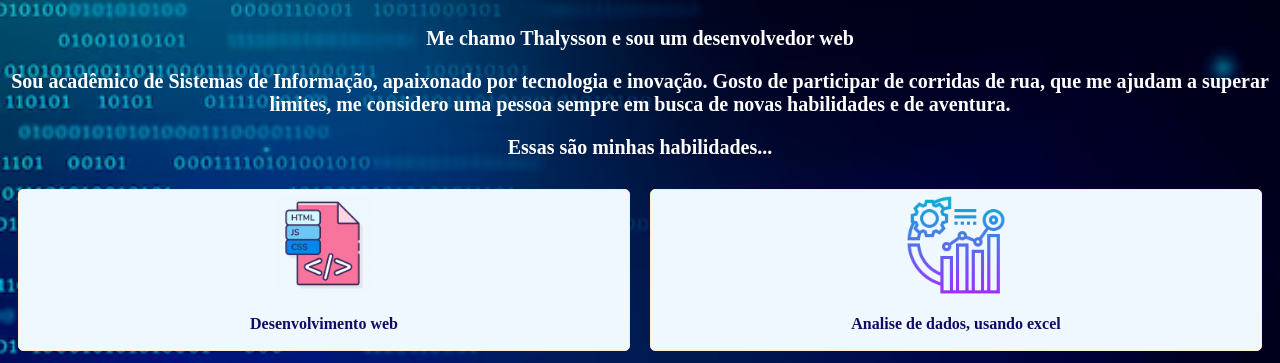
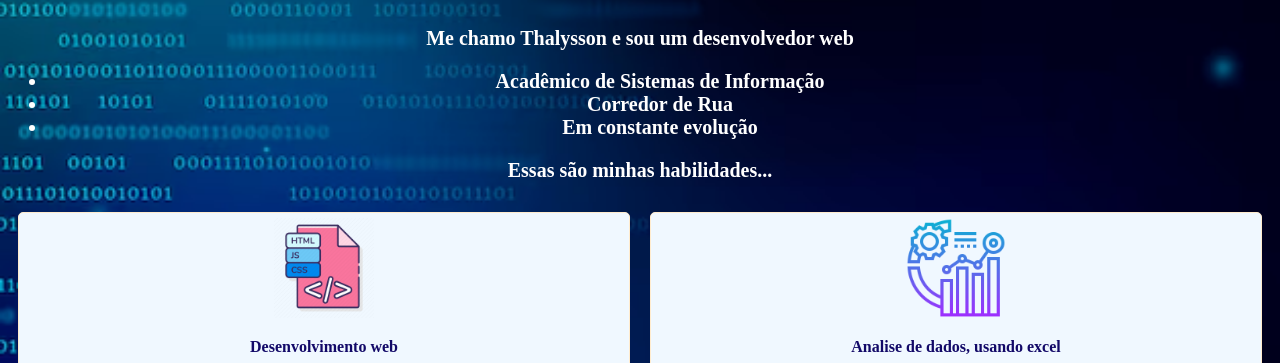
Before and after one commit to 4909thalysson/PortfolioPessoal, a website: page Index.html in a window 1280 px wide. Shown: the part 141-504 px from the top of the page. Drawn offline with nearby package versions, Linux system fonts and the light colour scheme.

Commit message:
Update Index.html
Alterando a tag p, por uma tag em formato de lista

```diff
--- a/Index.html
+++ b/Index.html
@@ -28,9 +28,11 @@
         <h1>Hello, bem - vindo!</h1>
         <section id="sobre">
           <p>Me chamo Thalysson e sou um desenvolvedor web</p>
-           <p>Sou acadêmico de Sistemas de Informação, apaixonado por tecnologia e inovação.
-               Gosto de participar de corridas de rua, que me ajudam a superar limites,
-               me considero uma pessoa sempre em busca de novas habilidades e de aventura.</p>
+          <ul>
+            <li>Acadêmico de Sistemas de Informação</li>
+            <li>Corredor de Rua</li>
+            <li>Em constante evolução</li>
+          </ul>
             <p>Essas são minhas habilidades...</p>
           <div class="container">
           <div class="card 1">
```
